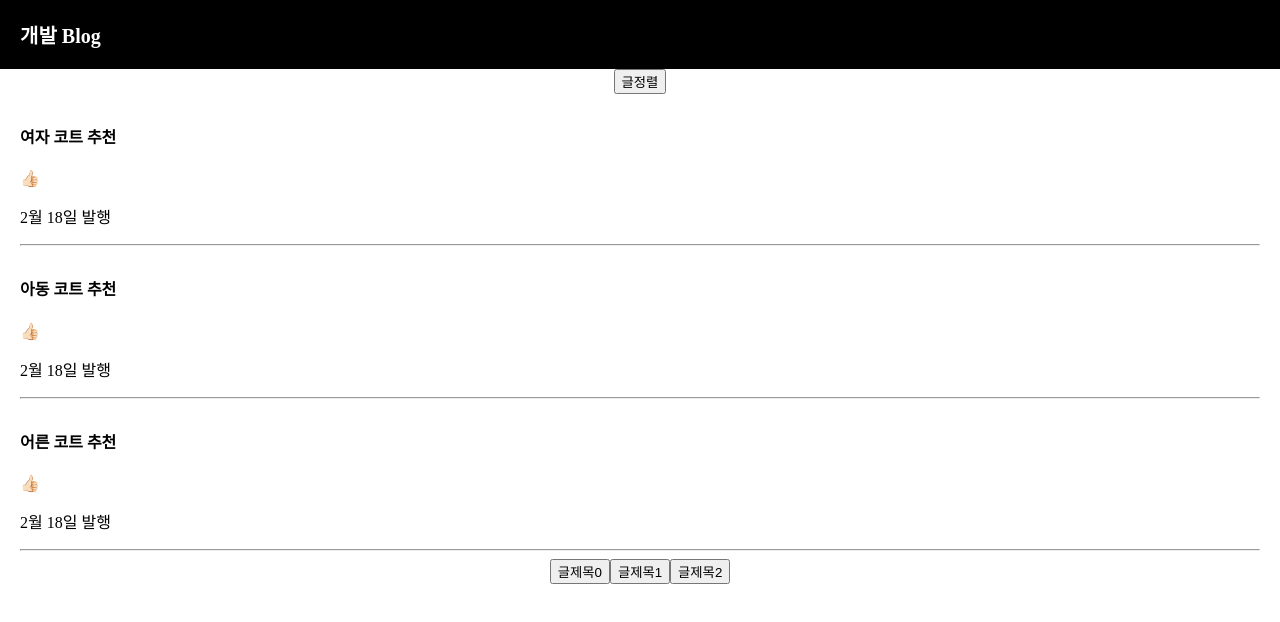
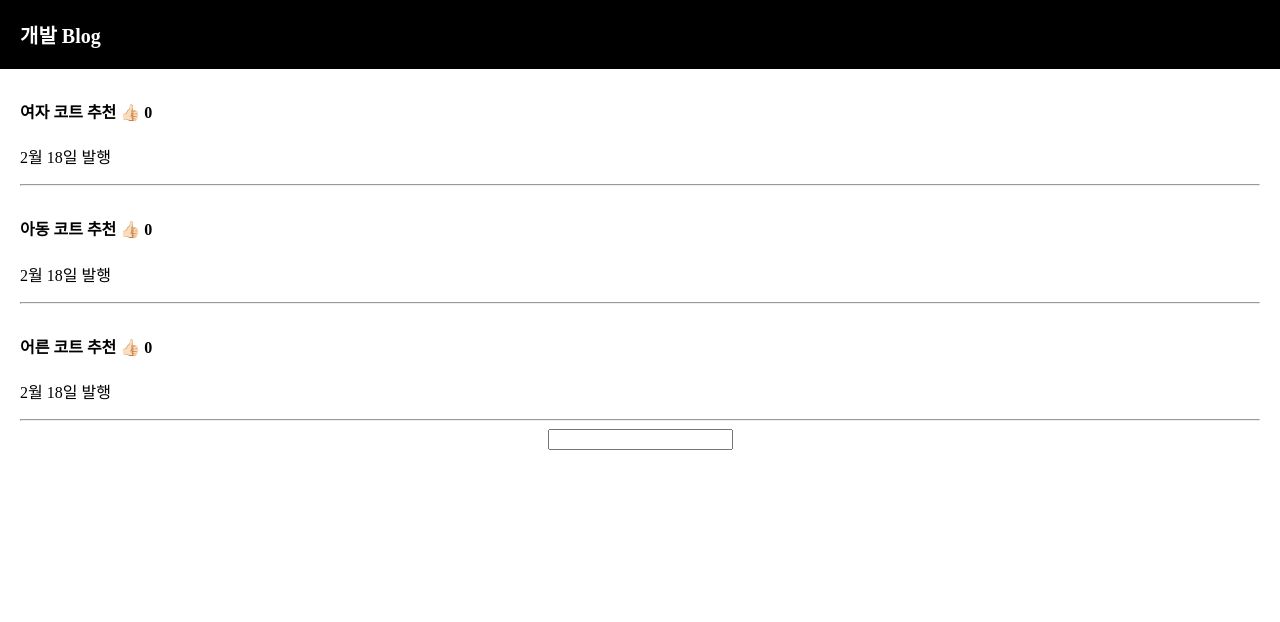
Before and after one commit to tjfgk97/react-study, a React (Create React App) app: page / in a window 1280 px wide. Shown: the top 622 px of the page. Built offline with nearby package versions, Linux system fonts and the light colour scheme.

Commit message:
일부 수정

```diff
--- a/src/App.js
+++ b/src/App.js
@@ -7,7 +7,7 @@ const App = () => {
 
   //    [state 데이터, state 데이터 변경 함수]
   let [글제목, 글제목변경] = useState(['여자 코트 추천', '아동 코트 추천', '어른 코트 추천']);
-  let [따봉, 따봉변경] = useState(0);
+  let [따봉, 따봉변경] = useState([0, 0, 0]);
 
   let [modal, setModal] = useState(false);
   let [title, setTitle] = useState(0);
@@ -31,8 +31,6 @@ const App = () => {
         <div>개발 Blog</div>
       </div>
 
-      <button onClick={순서바꾸기}>글정렬</button>
-
       {/* <div className="list">
         <h4>{글제목[0]} <span onClick={ () => { 따봉변경(따봉 + 1) } }>👍🏻</span> {따봉} </h4>
         <p>2월 17일 발행</p>
@@ -48,27 +46,19 @@ const App = () => {
       {
         글제목.map(function (a, i) {
           return <div className="list" key={i}>
-            <h4 onClick={() => {setModal(!modal); setTitle(i)}}>{글제목[i]}</h4>
+            <h4 onClick={() => {setModal(!modal); setTitle(i)}}>{글제목[i]}
               <span onClick={() => {
                 let copy = [...따봉];
                 copy[i] = copy[i] + 1;
                 따봉변경(copy)
-              }}> 👍🏻</span> {따봉[i]}
+              }}> 👍🏻</span> {따봉[i]} </h4>
             <p>2월 18일 발행</p>
             <hr />
           </div>
         })
       }
 
-      <button onClick={ ()=> { setTitle(0) }}>글제목0</button>
-      <button onClick={ ()=> { setTitle(1) }}>글제목1</button>
-      <button onClick={ ()=> { setTitle(2) }}>글제목2</button>
-
-      {/* <div className="list">
-        <h4 onClick={()=> { modal == true ? setModal(false) : setModal(true)}}>{글제목[2]}</h4>
-        <p>2월 19일 발행</p>
-        <hr />
-      </div> */}
+    <input onChange={ ()=>{  }}></input>
 
       {
         modal == true ? <Modal title={title} 글제목변경={글제목변경} 글제목={글제목}/> : null
```
